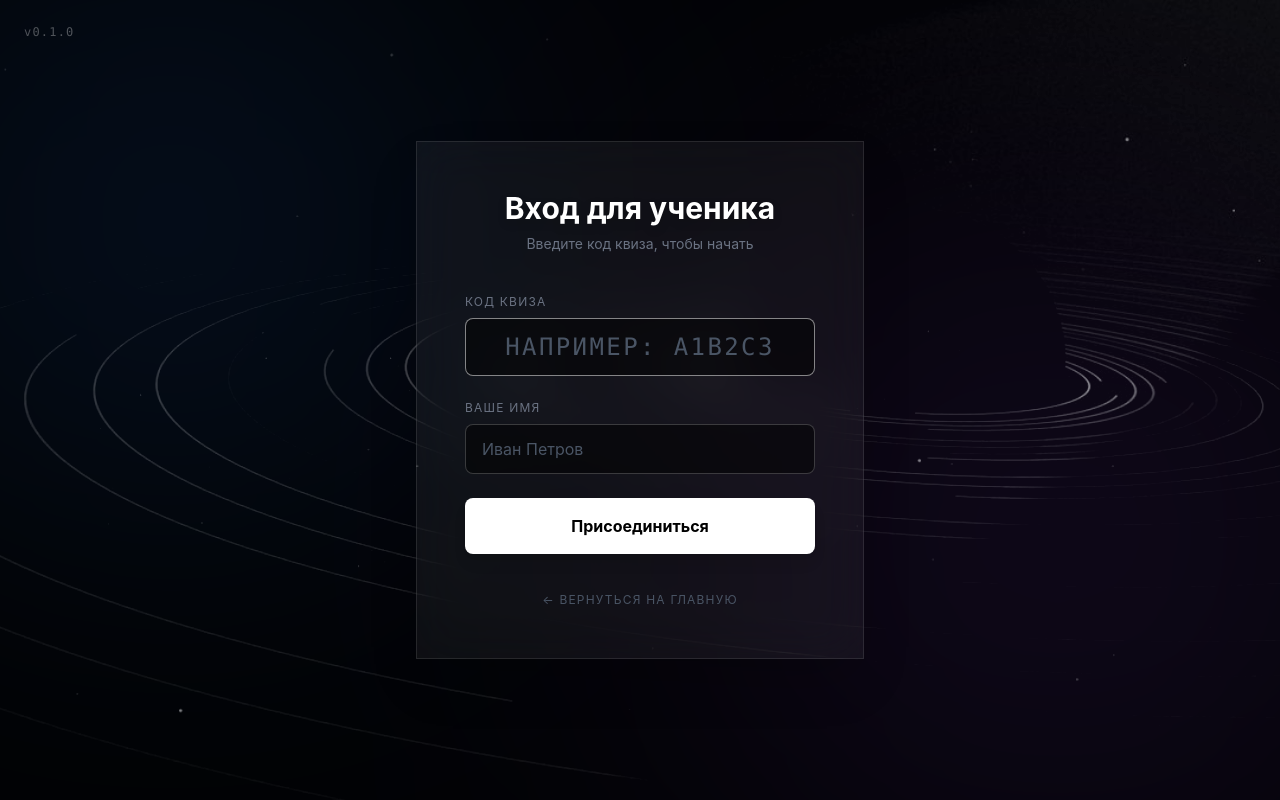
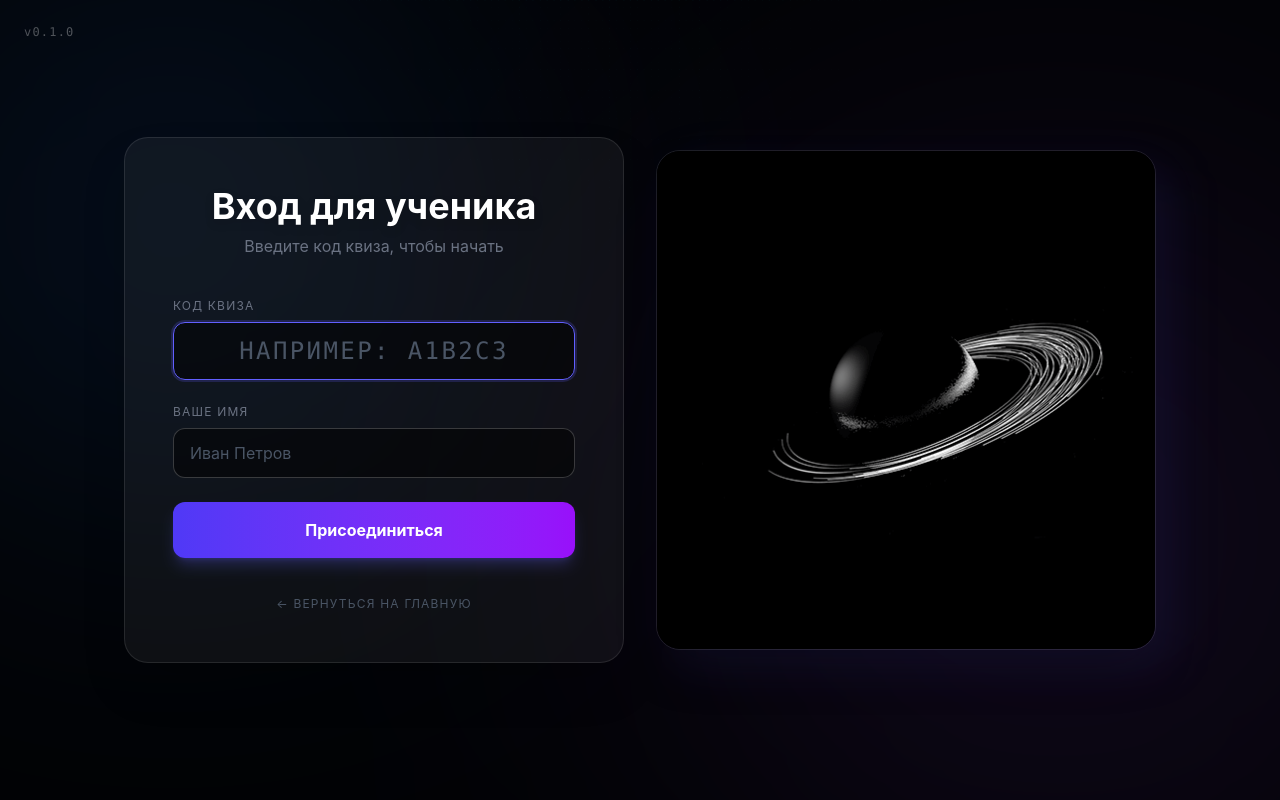
Before and after one commit to alezhg1/npm_tests, a React (Vite) app: page /join in a window 1280 px wide. Built offline with nearby package versions, Linux system fonts and the light colour scheme.

Commit message:
edited student join quiz page

```diff
--- a/src/pages/StudentJoin.tsx
+++ b/src/pages/StudentJoin.tsx
@@ -22,7 +22,6 @@ export default function StudentJoin() {
     console.log('🔍 Trying to join with code:', cleanCode);
 
     try {
-      // 1. Ищем квиз по коду
       const response = await supabase
         .from('quizzes')
         .select('id, title, status, join_code')
@@ -43,7 +42,6 @@ export default function StudentJoin() {
         throw new Error('Этот квиз уже завершён.');
       }
 
-      // 2. Добавляем ученика в список участников
       console.log('➕ Adding participant:', studentName);
 
       const participantResponse = await supabase
@@ -65,12 +63,11 @@ export default function StudentJoin() {
 
       console.log('✅ Participant Created ID:', participant.id);
 
-      // 3. Перенаправляем, передавая ID участника!
       navigate(`/quiz/${quiz.id}`, {
         state: {
           studentName,
           quizTitle: quiz.title,
-          participantId: participant.id // <-- КЛЮЧЕВОЙ МОМЕНТ
+          participantId: participant.id
         }
       });
 
@@ -92,7 +89,7 @@ export default function StudentJoin() {
       {/* Фон */}
       <div className="fixed inset-0 z-0">
         <img
-          src="/main_back.png"
+          src="/create_page.png"
           alt="Background"
           className="w-full h-full object-cover opacity-80 contrast-125 brightness-110 saturate-110"
         />
@@ -101,10 +98,14 @@ export default function StudentJoin() {
         <div className="absolute bottom-[-10%] right-[-10%] w-[700px] h-[700px] bg-purple-500/10 rounded-full blur-[180px] pointer-events-none mix-blend-screen"></div>
       </div>
 
-      <div className="w-full max-w-md glass-panel p-8 md:p-12 relative z-10 animate-fade-in-up">
+      {/* Основной контейнер с формой и изображением */}
+      <div className="relative z-10 flex flex-col lg:flex-row items-center justify-center gap-8 max-w-6xl w-full animate-fade-in-up">
+
+        {/* Форма входа */}
+        <div className="w-full lg:w-[500px] glass-panel p-8 md:p-12 rounded-3xl shadow-2xl border border-white/10 flex-shrink-0">
           <div className="text-center mb-10">
-          <h1 className="text-3xl font-bold mb-2 drop-shadow-lg">Вход для ученика</h1>
-          <p className="text-gray-500 text-sm">Введите код квиза, чтобы начать</p>
+            <h1 className="text-3xl md:text-4xl font-bold mb-2 drop-shadow-lg">Вход для ученика</h1>
+            <p className="text-gray-500 text-sm md:text-base">Введите код квиза, чтобы начать</p>
           </div>
 
           {error && (
@@ -121,7 +122,7 @@ export default function StudentJoin() {
                 value={joinCode}
                 onChange={(e) => setJoinCode(e.target.value.toUpperCase())}
                 placeholder="НАПРИМЕР: A1B2C3"
-              className="w-full bg-black/50 border border-white/20 text-white px-4 py-3 rounded-lg focus:outline-none focus:border-white/50 transition-colors placeholder-gray-600 text-2xl tracking-widest font-mono text-center"
+                className="w-full bg-black/50 border border-white/20 text-white px-4 py-3 rounded-xl focus:outline-none focus:border-indigo-500 focus:ring-2 focus:ring-indigo-500/20 transition-all placeholder-gray-600 text-2xl tracking-widest font-mono text-center"
                 maxLength={6}
                 autoFocus
               />
@@ -134,14 +135,14 @@ export default function StudentJoin() {
                 value={studentName}
                 onChange={(e) => setStudentName(e.target.value)}
                 placeholder="Иван Петров"
-              className="w-full bg-black/50 border border-white/20 text-white px-4 py-3 rounded-lg focus:outline-none focus:border-white/50 transition-colors placeholder-gray-600"
+                className="w-full bg-black/50 border border-white/20 text-white px-4 py-3 rounded-xl focus:outline-none focus:border-indigo-500 focus:ring-2 focus:ring-indigo-500/20 transition-all placeholder-gray-600"
               />
             </div>
 
             <button
               type="submit"
               disabled={isLoading}
-            className="w-full bg-white text-black font-bold py-4 rounded-lg hover:bg-gray-200 transition-all duration-300 shadow-lg hover:shadow-white/20 btn-press disabled:opacity-50 disabled:cursor-not-allowed"
+              className="w-full bg-gradient-to-r from-indigo-600 to-purple-600 hover:from-indigo-700 hover:to-purple-700 text-white font-bold py-4 rounded-xl shadow-lg shadow-indigo-500/25 hover:shadow-indigo-500/40 transition-all duration-300 btn-press disabled:opacity-50 disabled:cursor-not-allowed"
             >
               {isLoading ? 'Подключение...' : 'Присоединиться'}
             </button>
@@ -153,6 +154,21 @@ export default function StudentJoin() {
             </Link>
           </div>
         </div>
+
+        {/* Изображение справа (только на десктопе) */}
+        <div className="hidden lg:block lg:w-[500px] flex-shrink-0">
+          <div className="relative group">
+            <img
+              src="/join_page.gif"
+              alt="Join Page Animation"
+              className="w-full h-auto rounded-3xl shadow-2xl border border-white/10 object-cover transform group-hover:scale-105 transition-transform duration-500"
+            />
+            {/* Декоративный элемент под изображением */}
+            <div className="absolute -bottom-4 -right-4 w-full h-full bg-indigo-500/10 rounded-3xl -z-10 blur-xl"></div>
+          </div>
+        </div>
+
+      </div>
     </div>
   );
 }
```
Also changed, not shown: public/join_page.gif (added). Lines whose indentation alone changed are shown as unchanged.
